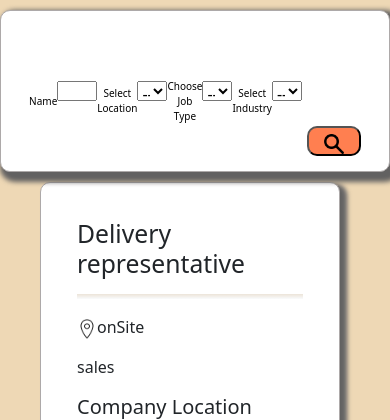
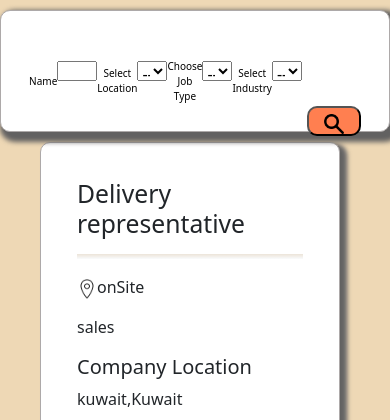
Before and after one commit to fatimatoghoz23/job-portal, a Django app: page /alljobs/ in a window 390 px wide; the page is wider, and only the part inside the window is pictured. Shown: the part 60-480 px from the top of that part. Run offline with Django 4.2, Linux system fonts and the light colour scheme; data comes from the database, SQL or seed files in the repository.

Commit message:
Update style.css

```diff
--- a/project/static/css/style.css
+++ b/project/static/css/style.css
@@ -157,7 +157,7 @@ align-items: center;
   }
 
   #jobs2{
-    padding: 80px;
+    padding: 60px;
     background-color:#fff;
     display: flex;
     flex-direction:row;
```
